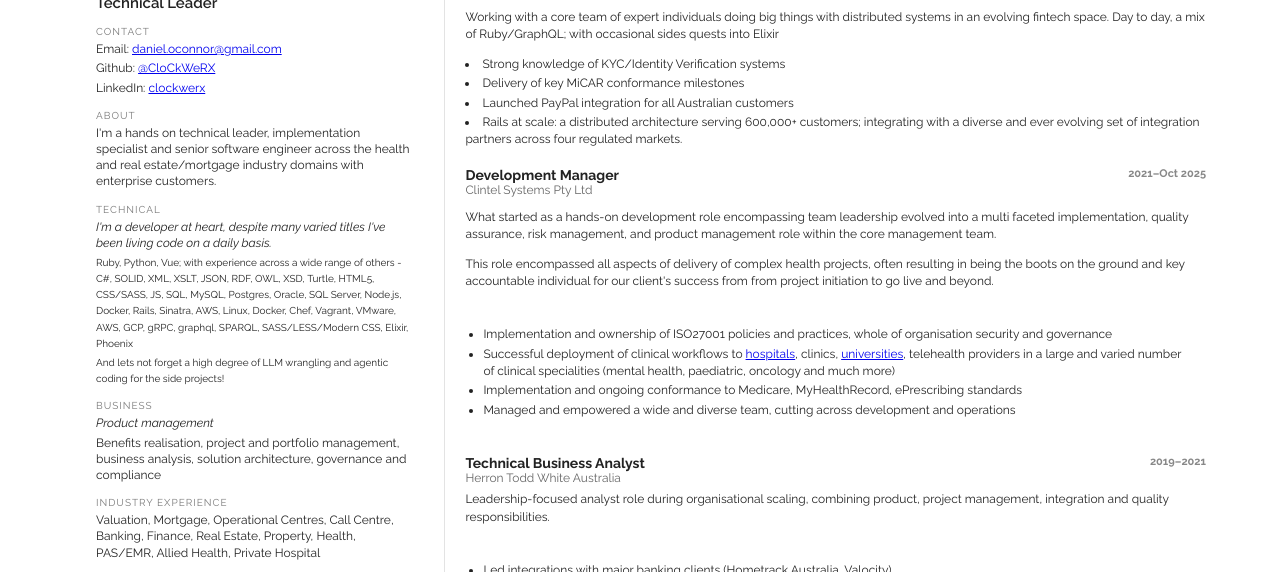
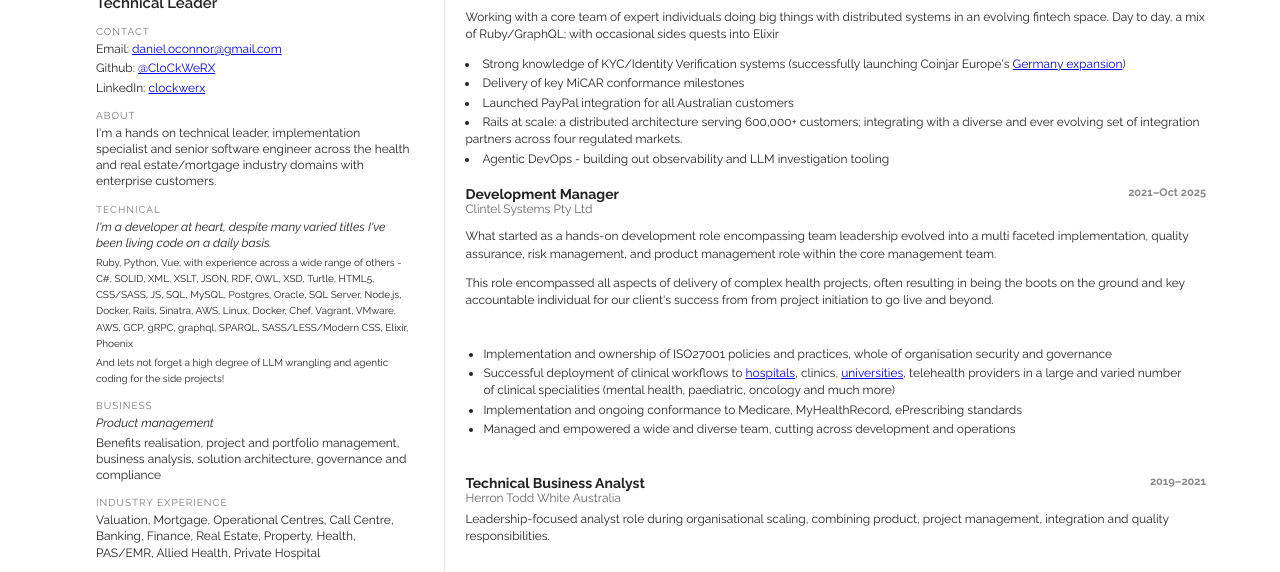
Before and after one commit to CloCkWeRX/clockwerx.github.io, a plain HTML site: page index.html in a window 1280 px wide. Shown: the part 175-747 px from the top of the page. Drawn offline with Linux system fonts and the light colour scheme.

Commit message:
Enhance job description with KYC and expansion details
Added details about KYC systems and Coinjar Europe's expansion.

```diff
--- a/index.html
+++ b/index.html
@@ -248,10 +248,11 @@ h1 {
       <div class="job-desc">
         <p>Working with a core team of expert individuals doing big things with distributed systems in an evolving fintech space. Day to day, a mix of Ruby/GraphQL; with occasional sides quests into Elixir</p
         <ul>
-          <li>Strong knowledge of KYC/Identity Verification systems</li>
+          <li>Strong knowledge of KYC/Identity Verification systems (successfully launching Coinjar Europe's <a href="https://www.coinjar.com/de/blog/coinjar-ist-jetzt-in-deutschland-live">Germany expansion</a>)</li>
           <li>Delivery of key MiCAR conformance milestones</li>
           <li>Launched PayPal integration for all Australian customers</li>
           <li>Rails at scale: a distributed architecture serving 600,000+ customers; integrating with a diverse and ever evolving set of integration partners across four regulated markets.</li>
+          <li>Agentic DevOps - building out observability and LLM investigation tooling</li>
         </ul>
       </div>
     </div>
```
